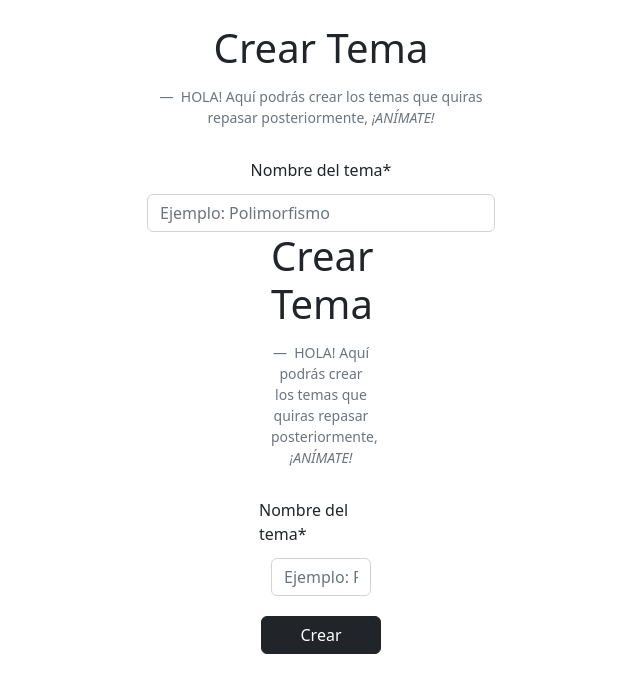
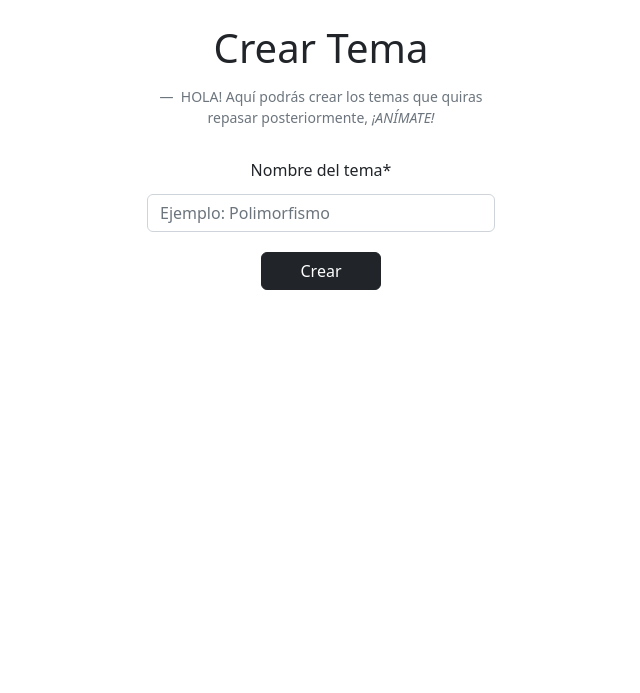
Before and after one commit to Luciano2005/First-Step, a Django app: page /crearSeccion/74 in a window 1280 px wide. Shown: the part 70-763 px from the top of the page, without its empty margins (319-959 px from the left). Run offline with Django 4.2, Linux system fonts and the light colour scheme; a user stored in the database is signed in; parts of the project's set-up code (start-up, migrations or seed data) failed here and were passed over; some libraries are stand-ins or nearby versions.

Commit message:
Error doble formulario de crear tema en rama main

```diff
--- a/MAIN/templates/crearSeccion.html
+++ b/MAIN/templates/crearSeccion.html
@@ -8,19 +8,6 @@
     <form method = 'POST'>
     {% csrf_token %}
 
-<div class="row justify-content-center">
-<div class="col-lg-4 col-md-6 col-sm-7 col-9">
-    <figure class="text-center">
-        <blockquote class="blockquote" style="margin-bottom:30px">
-            <p class="h1">Crear Tema</p>
-        </blockquote>
-        <figcaption class="blockquote-footer" style="margin-bottom:30px">
-            HOLA! Aquí podrás crear los temas que quiras repasar posteriormente, <cite title="Título fuente">¡ANÍMATE!</cite>
-        </figcaption>
-      </figure>
-
-      <label class="form-label requiredField row justify-content-center" for="id_name">Nombre del tema*<span class="form-text col-9" style="color: red:">{{error}}</span></label>
-      <input class="form-control" type="text" maxlength="30" name="name" required id=id_name placeholder="Ejemplo: Polimorfismo">
     <div class="row justify-content-center">
         <div class="col-lg-4 col-md-6 col-sm-7 col-9">
             <figure class="text-center">
```
